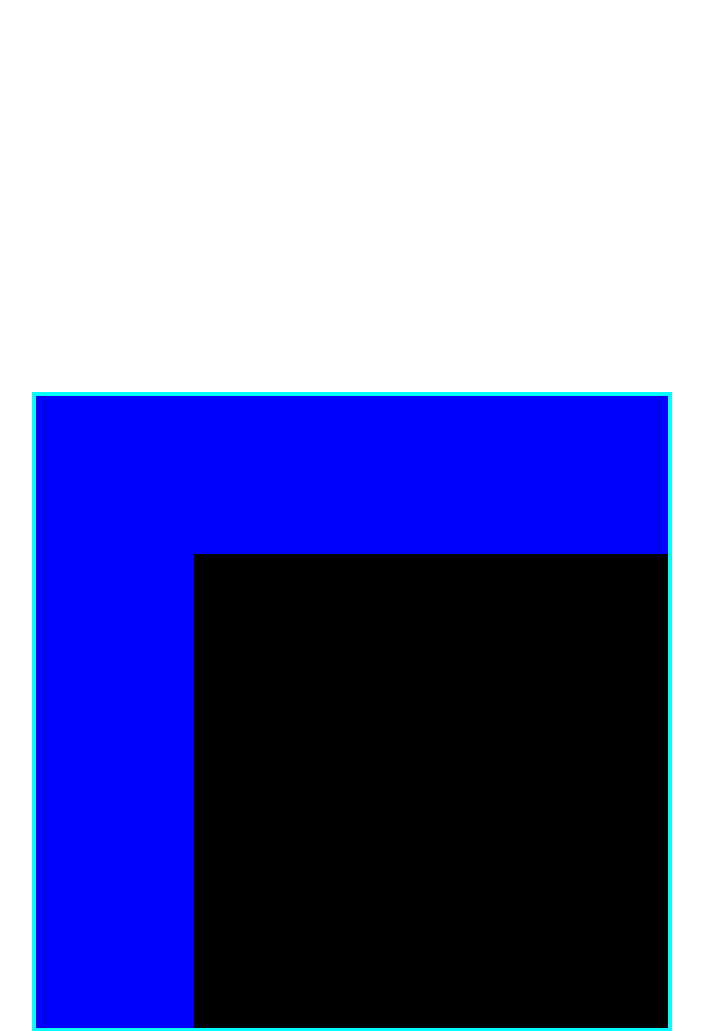
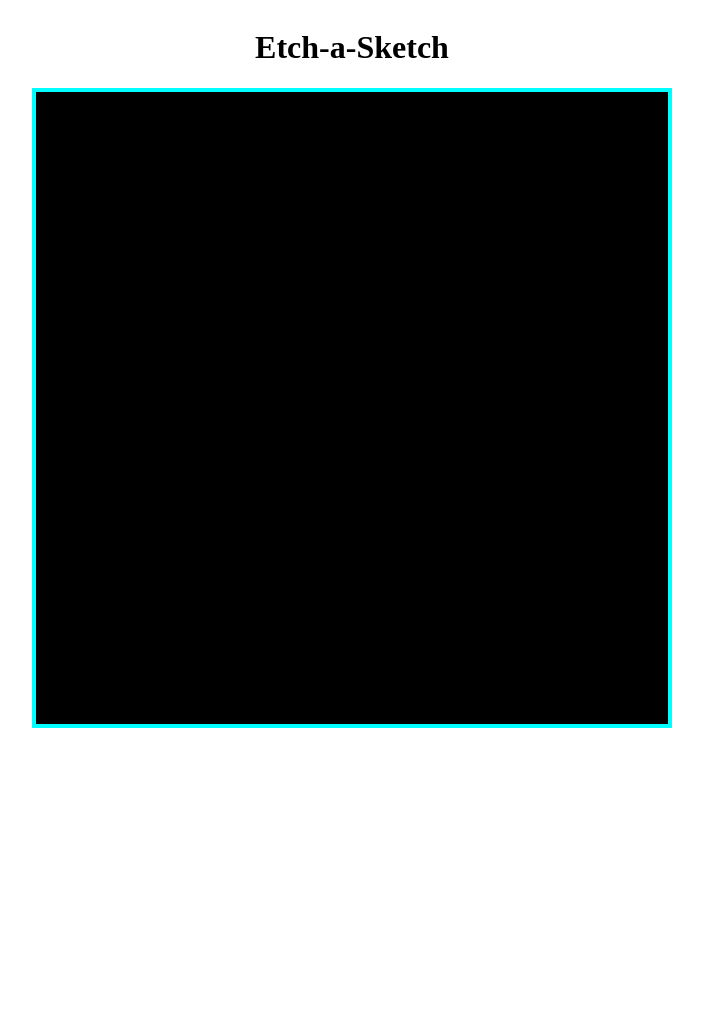
Before and after one commit to adarschwarzbach/sketch, a plain HTML site: page index.html in a window 1280 px wide. Shown: the top 1031 px of the page, without its empty margins (288-991 px from the left). After the commit the page ends 800 px from the top, so only its background shows below. Drawn offline with Linux system fonts and the light colour scheme.

Commit message:
etch drawing mechanics completed

```diff
--- a/index.html
+++ b/index.html
@@ -10,7 +10,7 @@
 
 <body>
     <div id="header">
-
+        <h1>Etch-a-Sketch</h1>
     </div>
 
     <div id="instructions">
@@ -22,7 +22,7 @@
 
     <div id="container">
 
-        <div class="sub" style="background-color: blue;"></div>
+        <!-- <div class="sub" style="background-color: blue;"></div>
         <div class="sub" style="background-color: blue;"></div>
         <div class="sub" style="background-color: blue;"></div>
         <div class="sub" style="background-color: blue;"></div>
@@ -40,8 +40,10 @@
         <div class="sub" style="background-color: blue ;"></div>
         <div class="sub"></div>
         <div class="sub"></div>
-        <div class="sub"></div>
+        <div class="sub"></div> -->
 
     </div>
+
+    <script src="script.js"></script>
 </body>
 </html>
--- a/script.js
+++ b/script.js
@@ -1 +1,24 @@
 const container = document.getElementById("container");
+
+
+function sixteen(){
+    for(let x = 0; x<16; x++){
+        let div = document.createElement("div");
+        div.classList.add("sub");
+        div.addEventListener("mouseover",  changeColor);
+        div.addEventListener("mousedown",  changeColor);
+        console.log("hi")
+        container.appendChild(div);
+    }
+}
+
+sixteen()
+
+let mouseDown = false;
+document.body.onmousedown = () => (mouseDown = true);
+document.body.onmouseup = () => (mouseDown = false);
+
+function changeColor(e){
+    if(e.type== 'mouseover' && !mouseDown) return;
+    e.target.style.backgroundColor = "red";
+}
--- a/styles.css
+++ b/styles.css
@@ -1,7 +1,6 @@
 
 
 #container{
-    margin-top: 30vw;
     display: flex;
     flex-wrap: wrap;
     background: #000;
```
